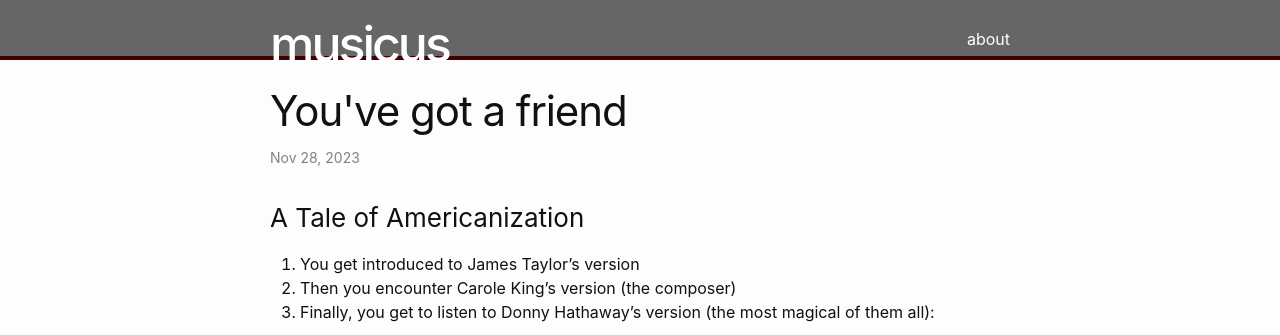
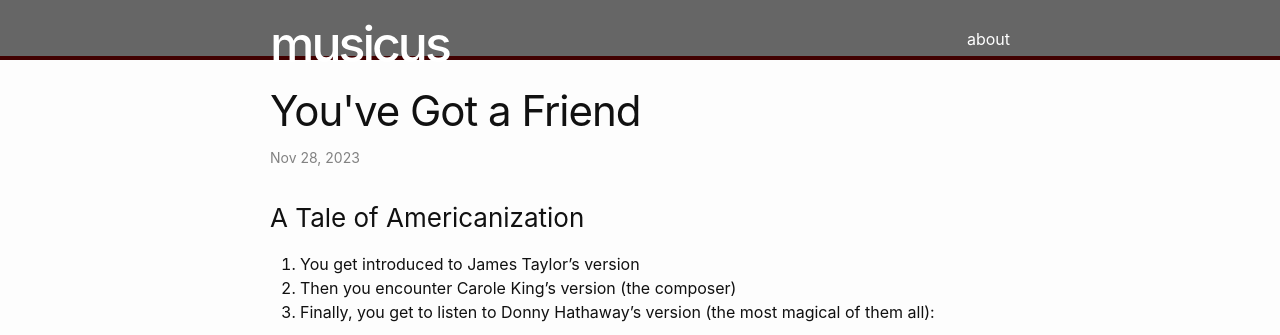
Before and after one commit to musicus/musicus.github.io, a Jekyll site: the page built from _posts/2023-11-28-Youve-Got-a-Friend.md, in a window 1280 px wide, cut to the strip 0-335 px from the top of the page. Built offline with Jekyll 4.4.1, drawn with Linux system fonts in a browser that asks for light colours.

```diff
--- a/_posts/2023-11-28-Youve-Got-a-Friend.md
+++ b/_posts/2023-11-28-Youve-Got-a-Friend.md
@@ -1,6 +1,6 @@
 ---
 layout: post
-title:  "You've got a friend"
+title:  "You've Got a Friend"
 date:   2023-11-28 00:15:15 -0700
 categories: jekyll update
 ---
```
